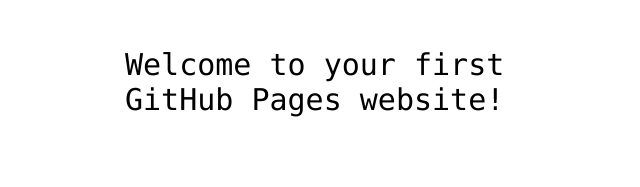
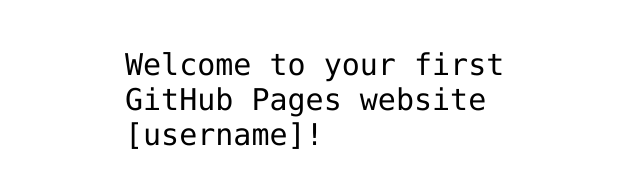
Before and after one commit to rodrigo-tinb/hello-world, a plain HTML site: page index.html in a window 1280 px wide. Shown: the part 341-528 px from the top of the page, without its empty margins (315-955 px from the left). Drawn offline with Linux system fonts and the light colour scheme.

Commit message:
Update index.html

```diff
--- a/index.html
+++ b/index.html
@@ -12,7 +12,7 @@
 <img src="https://octodex.github.com/images/daftpunktocat-thomas.gif" id="octocat" alt="octocat-gif" />
 
 <!-- Change this code here by copy and pasting your template on line 15 -->
-<p>Welcome to your first GitHub Pages website!</p>
+<p>Welcome to your first GitHub Pages website [username]!</p>
 
 </body>
 </html>
```
